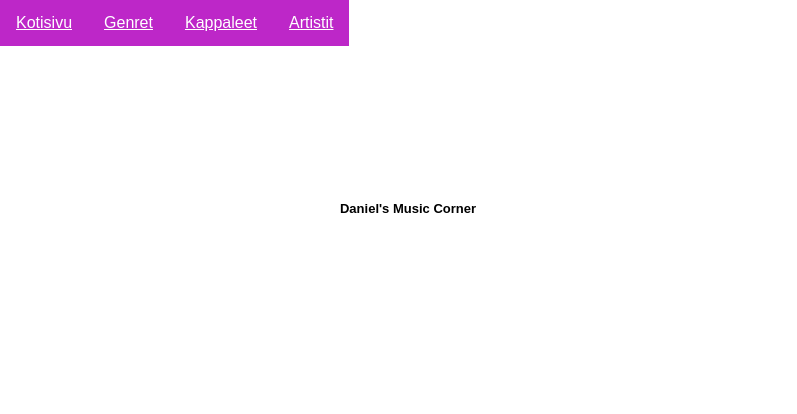
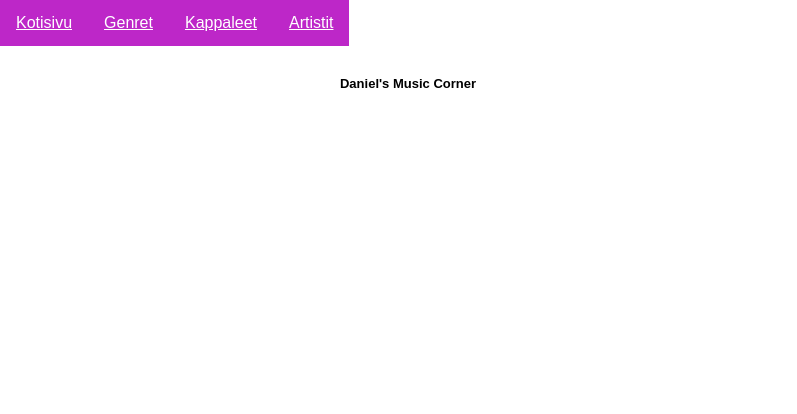
Before and after one commit to Denwell76/denwell76.github.io, a plain HTML site: page index.html in a window 1280 px wide. Shown: the top 414 px of the page, without its empty margins (0-797 px from the left). Drawn offline with Linux system fonts and the light colour scheme.

```diff
--- a/styles.css
+++ b/styles.css
@@ -3,7 +3,7 @@ h1{
     text-align: center;
     height: 400px;
     width: 800px;
-    line-height: 400px;
+    line-height: 150px;
     font-size: small;
 
 }
@@ -13,6 +13,7 @@ h1{
     margin-left: auto;
     margin-right: auto;
     width: 15%;
+
 }
 
 .navigation{
```
